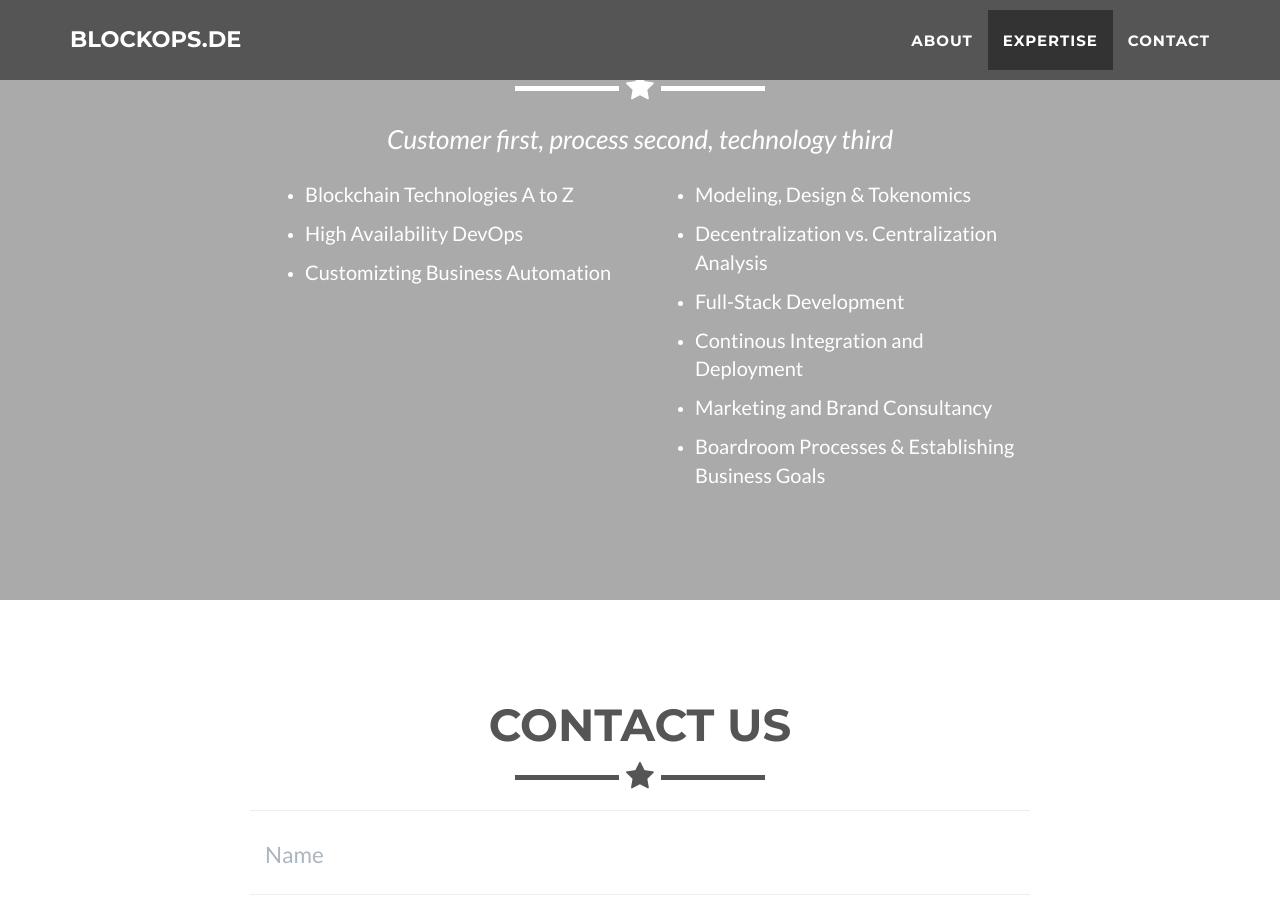
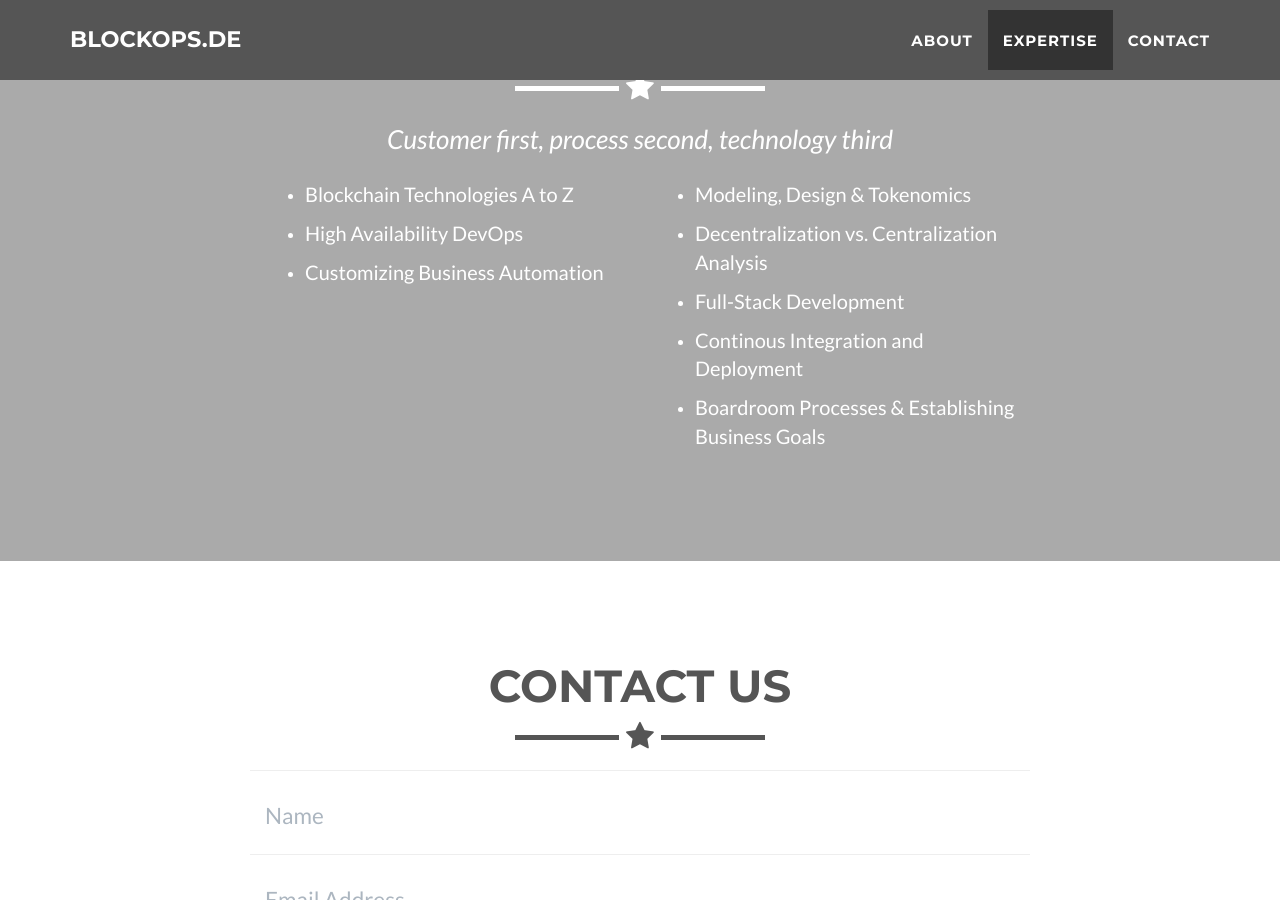
Before and after one commit to blockops-de/blockops.de, a Jekyll site: the page built from _posts/2020-07-18-project-1.markdown, in a window 1280 px wide and 900 px high, scrolled down 1370 px. Built offline with Jekyll 4.4.1, drawn with Linux system fonts in a browser that asks for light colours.

Commit message:
update expertise

```diff
--- a/_config.yml
+++ b/_config.yml
@@ -17,13 +17,12 @@ expertise:
   left:
   - Blockchain Technologies A to Z
   - High Availability DevOps
-  - Customizting Business Automation
+  - Customizing Business Automation
   right:
   - Modeling, Design & Tokenomics
   - Decentralization vs. Centralization Analysis
   - Full-Stack Development
   - Continous Integration and Deployment
-  - Marketing and Brand Consultancy
   - Boardroom Processes & Establishing Business Goals
 
 # Google webmaster tools
```
